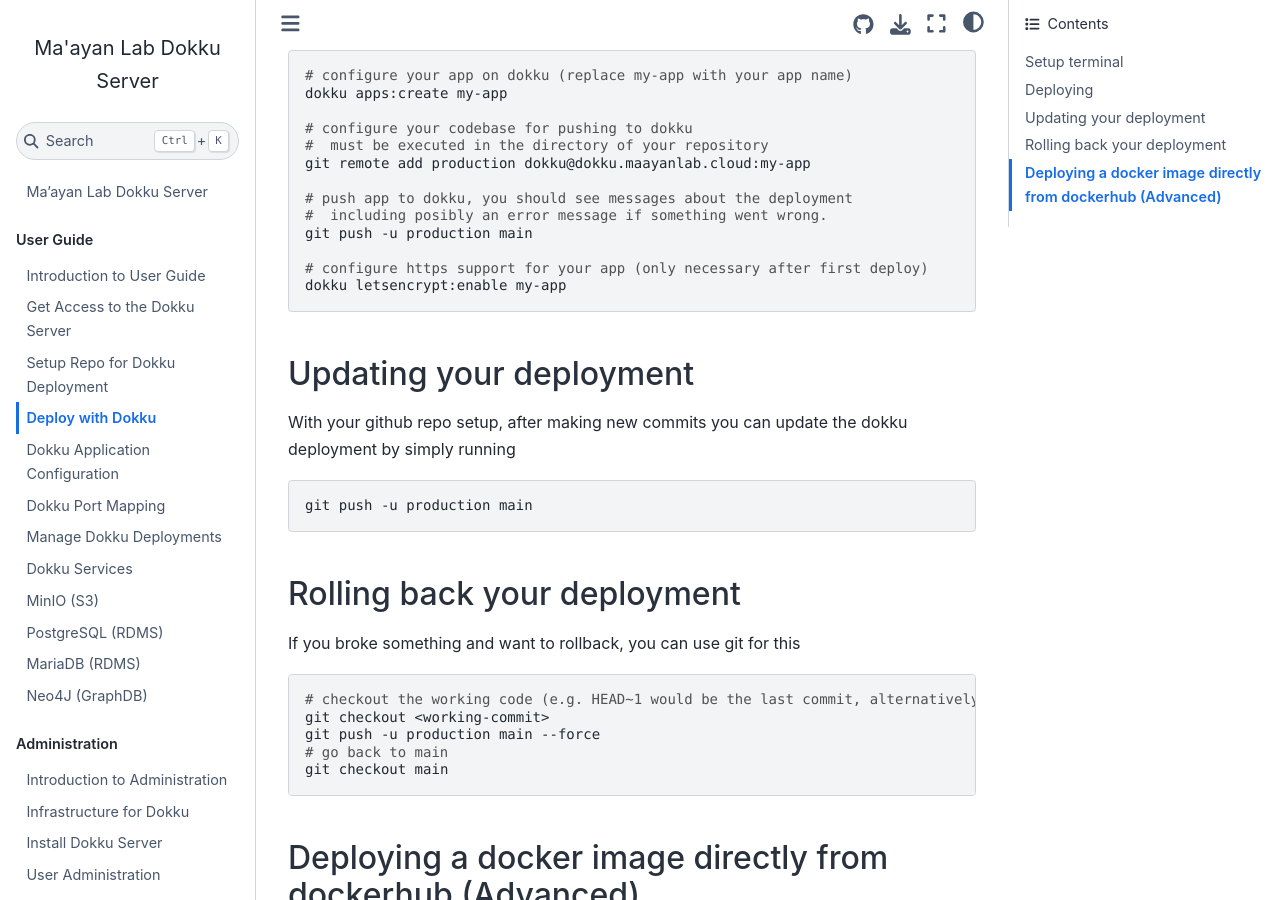
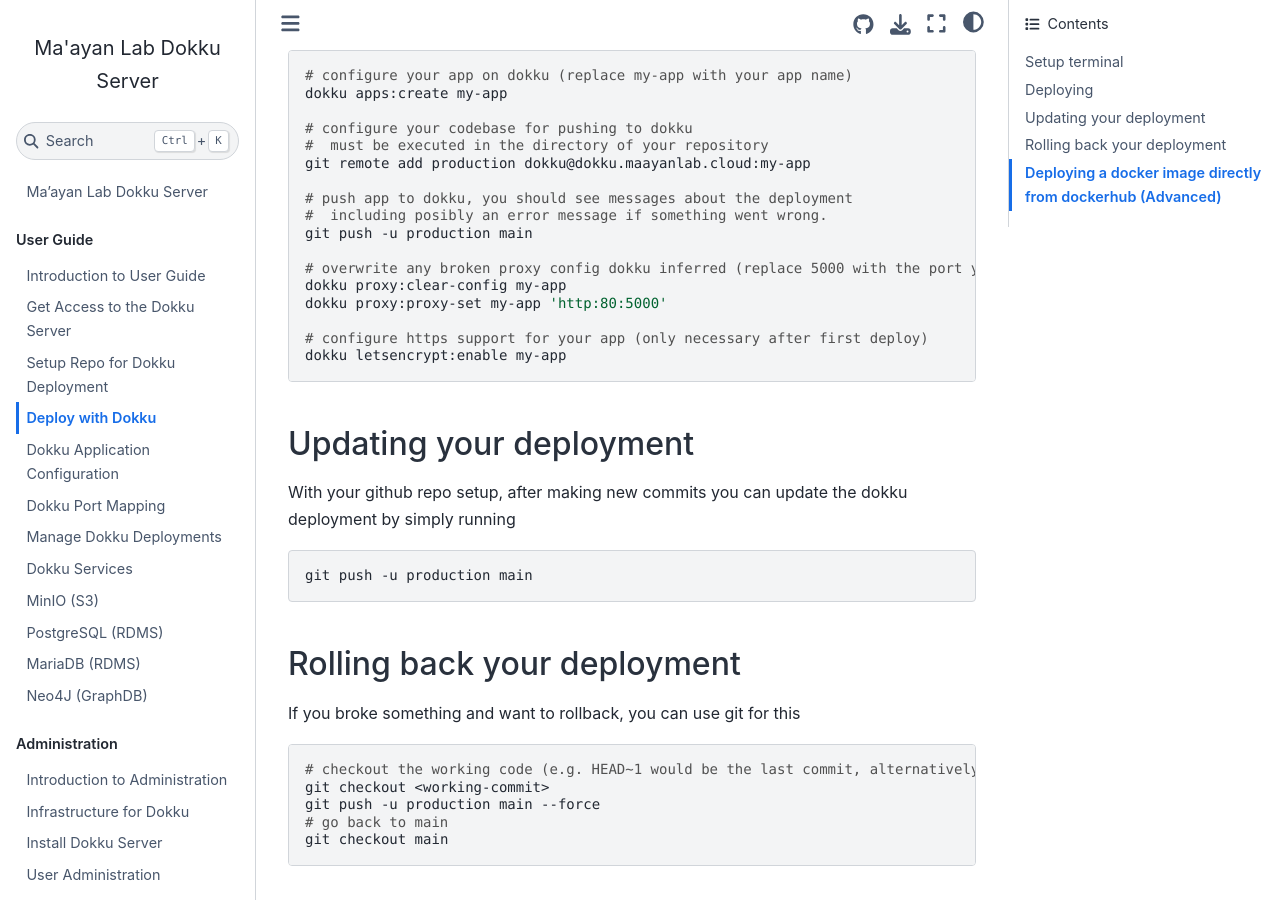
Before and after one commit to MaayanLab/dokku, a Jupyter Book: the page built from user/30-deploy.md, in a window 1280 px wide and 900 px high, scrolled down 500 px. Built offline with Jupyter Book 1.0.4 settings and Sphinx 7.4.7 and the Sphinx Book theme 1.1.4, drawn with Linux system fonts in a browser that asks for light colours.

Commit message:
Additional deploy step to fix common letsencrypt failure

```diff
--- a/user/30-deploy.md
+++ b/user/30-deploy.md
@@ -24,6 +24,10 @@
 # push app to dokku, you should see messages about the deployment
 #  including posibly an error message if something went wrong.
 git push -u production main
+
+# overwrite any broken proxy config dokku inferred (replace 5000 with the port your container serves on)
+dokku proxy:clear-config my-app
+dokku proxy:proxy-set my-app 'http:80:5000'
 
 # configure https support for your app (only necessary after first deploy)
 dokku letsencrypt:enable my-app
```
